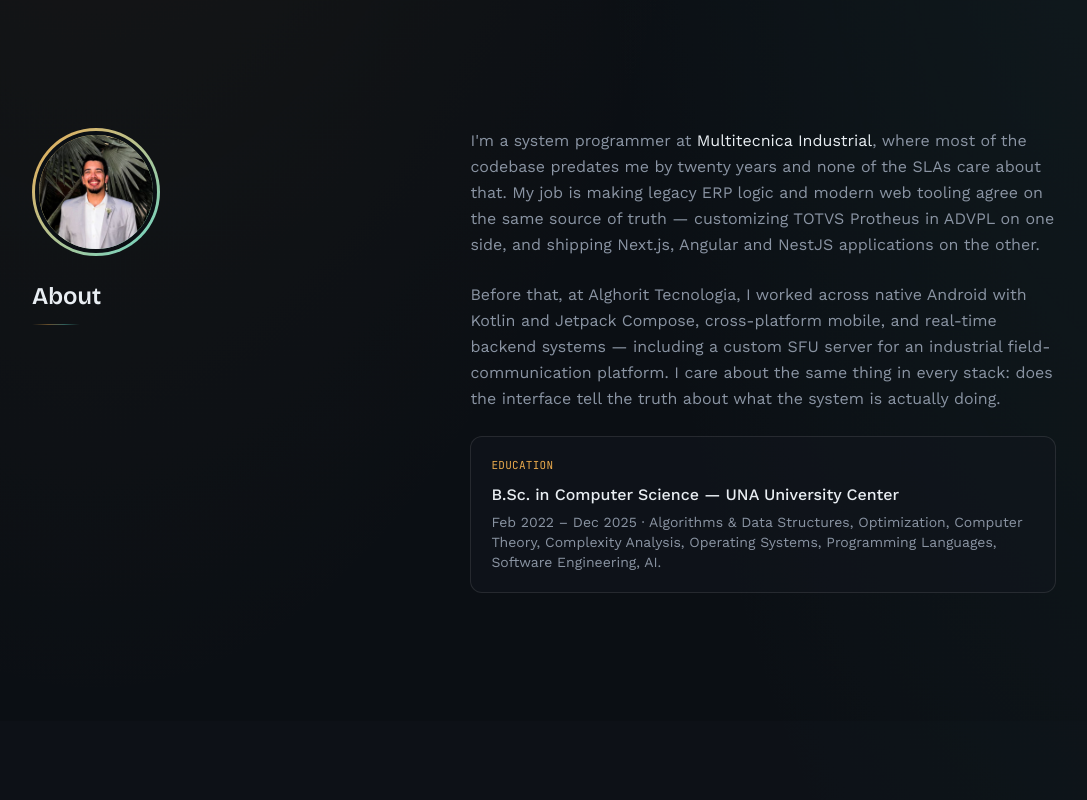
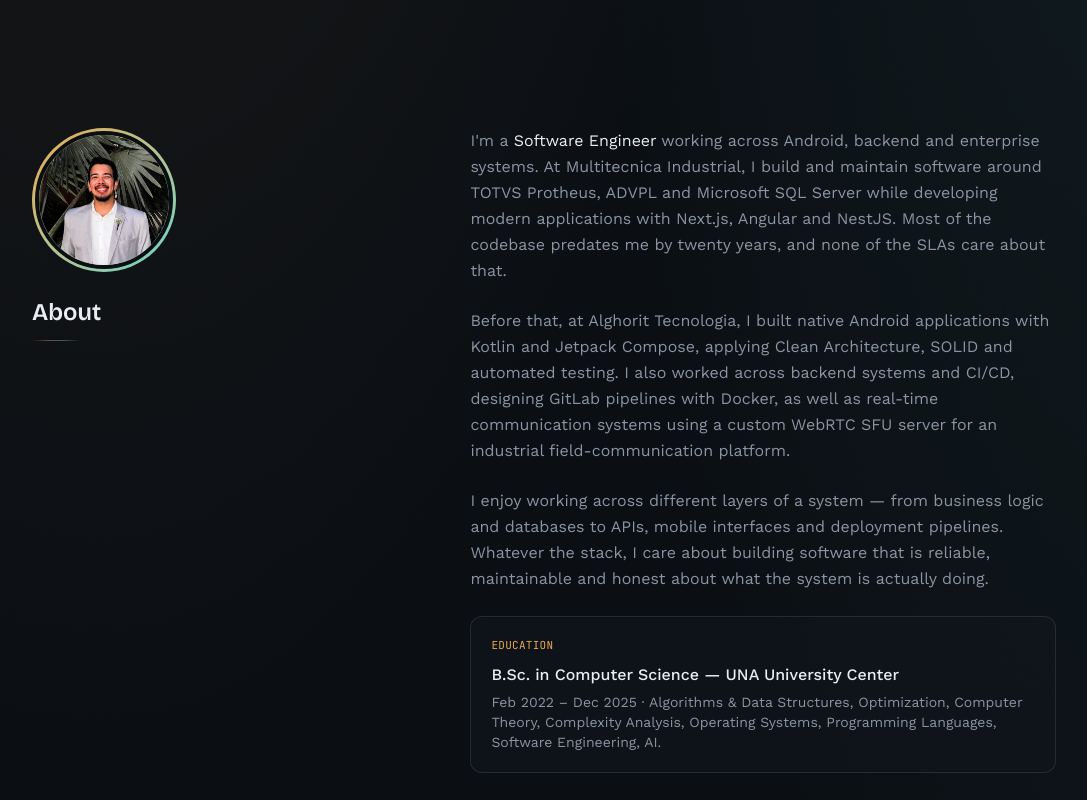
Before and after one commit to MarconiJunior/Portfolio, a Next.js app: page / in a window 1280 px wide. Shown: the part 840-1640 px from the top of the page, without its empty margins (96-1183 px from the left). Built offline with nearby package versions, Linux system fonts and the light colour scheme.

Commit message:
feat: update About component to enhance clarity and detail in professional description

```diff
--- a/src/components/About.tsx
+++ b/src/components/About.tsx
@@ -1,12 +1,12 @@
+import Reveal from "@/components/Reveal";
 import Image from "next/image";
-import Reveal from "@/components/Reveal";
 
 export default function About() {
   return (
     <section id="about" className="px-6 py-24 md:py-32">
-      <div className="mx-auto max-w-5xl grid md:grid-cols-[0.4fr_0.6fr] gap-12">
-        <Reveal>
-          <div className="rounded-full p-[3px] w-32 bg-gradient-to-br from-signal-amber to-signal-cyan">
+      <div className="mx-auto max-w-5xl grid md:grid-cols-[0.4fr_0.6fr] gap-12 items-start">
+        <Reveal className="md:sticky md:top-28">
+          <div className="rounded-full p-[3px] w-36 bg-gradient-to-br from-signal-amber to-signal-cyan">
             <div className="rounded-full overflow-hidden border-4 border-ink">
               <Image
                 src="/images/marconi.jpg"
@@ -28,24 +28,34 @@ export default function About() {
         <div className="space-y-6 text-mute leading-relaxed">
           <Reveal>
             <p>
-              I&apos;m a system programmer at{" "}
-              <span className="text-paper">Multitecnica Industrial</span>,
-              where most of the codebase predates me by twenty years and none
-              of the SLAs care about that. My job is making legacy ERP logic
-              and modern web tooling agree on the same source of truth —
-              customizing TOTVS Protheus in ADVPL on one side, and shipping
-              Next.js, Angular and NestJS applications on the other.
+              I&apos;m a{" "}
+              <span className="text-paper">Software Engineer</span> working across
+              Android, backend and enterprise systems. At Multitecnica Industrial,
+              I build and maintain software around TOTVS Protheus, ADVPL and
+              Microsoft SQL Server while developing modern applications with
+              Next.js, Angular and NestJS. Most of the codebase predates me by
+              twenty years, and none of the SLAs care about that.
             </p>
           </Reveal>
 
           <Reveal delayMs={80}>
             <p>
-              Before that, at Alghorit Tecnologia, I worked across native
-              Android with Kotlin and Jetpack Compose, cross-platform mobile,
-              and real-time backend systems — including a custom SFU server
-              for an industrial field-communication platform. I care about
-              the same thing in every stack: does the interface tell the
-              truth about what the system is actually doing.
+              Before that, at Alghorit Tecnologia, I built native Android
+              applications with Kotlin and Jetpack Compose, applying Clean
+              Architecture, SOLID and automated testing. I also worked across
+              backend systems and CI/CD, designing GitLab pipelines with Docker,
+              as well as real-time communication systems using a custom WebRTC
+              SFU server for an industrial field-communication platform.
+            </p>
+          </Reveal>
+
+          <Reveal delayMs={160}>
+            <p>
+              I enjoy working across different layers of a system — from business
+              logic and databases to APIs, mobile interfaces and deployment
+              pipelines. Whatever the stack, I care about building software that
+              is reliable, maintainable and honest about what the system is
+              actually doing.
             </p>
           </Reveal>
 
```
